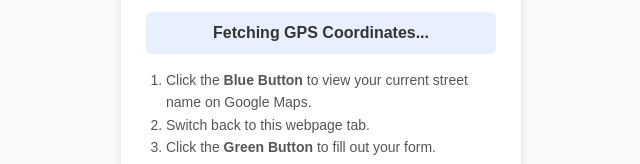
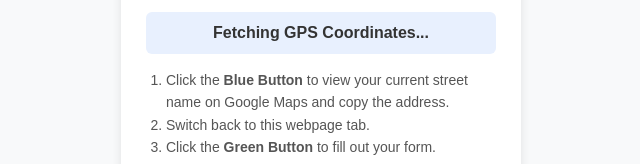
Before and after one commit to chmbear/gps-form, a plain HTML site: page index.html in a window 1280 px wide. Shown: the part 147-311 px from the top of the page, without its empty margins (319-959 px from the left). Drawn offline with Linux system fonts and the light colour scheme.

Commit message:
Update index.html

```diff
--- a/index.html
+++ b/index.html
@@ -22,7 +22,7 @@
     <div id="gpsDisplay">Fetching GPS Coordinates...</div>
 
     <ol>
-        <li>Click the <strong>Blue Button</strong> to view your current street name on Google Maps.</li>
+        <li>Click the <strong>Blue Button</strong> to view your current street name on Google Maps and copy the address.</li>
         <li>Switch back to this webpage tab.</li>
         <li>Click the <strong>Green Button</strong> to fill out your form.</li>
     </ol>
```
